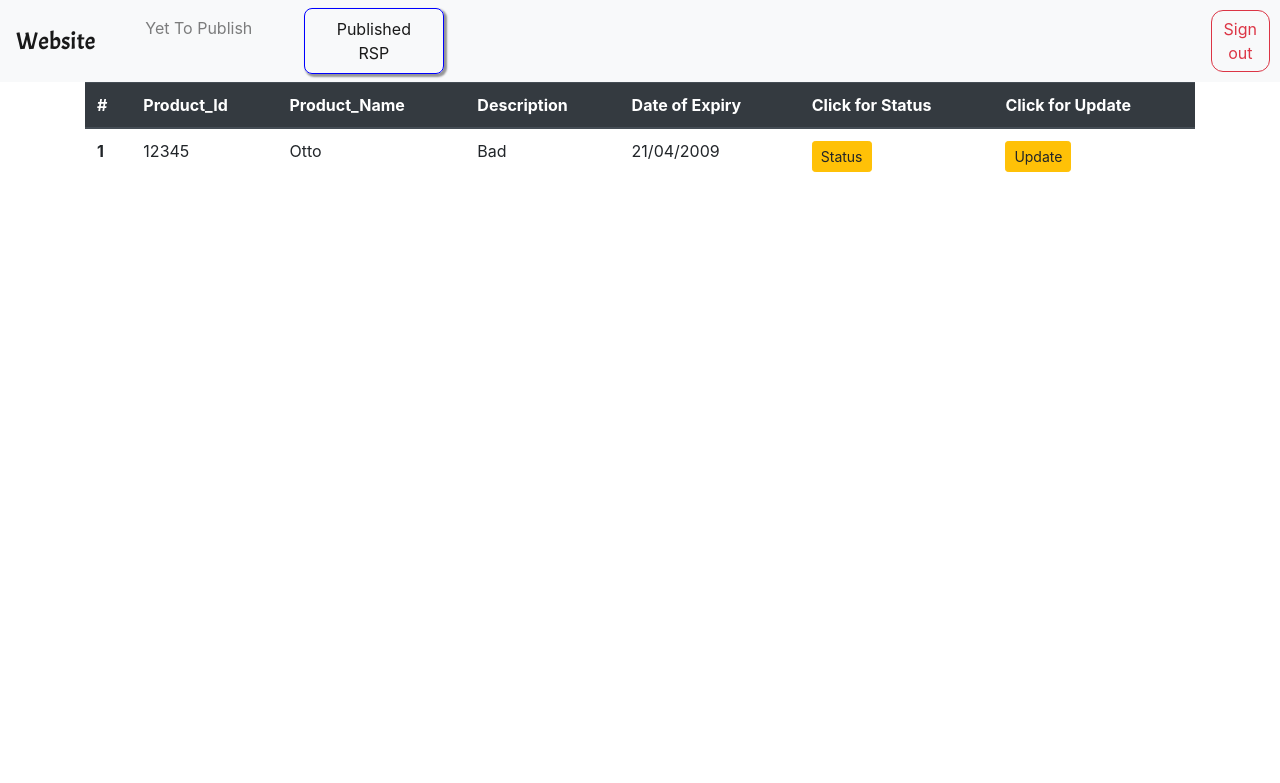
After one commit to pranjael2719/Procurement-System, a PHP site: page /company/publishedrsp.html in a window 1280 px wide. The commit adds this page. Shown: the top 783 px of the page. Run offline with PHP 8.4, Linux system fonts and the light colour scheme.

Commit message:
Company folder in progress

```diff
--- /dev/null
+++ b/frontend-code/public/company/publishedrsp.html
@@ -0,0 +1,59 @@
+<html>
+  <head>
+    <title>
+      Published RSP
+    </title>
+    <link rel="stylesheet" href="https://stackpath.bootstrapcdn.com/bootstrap/4.5.0/css/bootstrap.min.css" integrity="sha384-9aIt2nRpC12Uk9gS9baDl411NQApFmC26EwAOH8WgZl5MYYxFfc+NcPb1dKGj7Sk" crossorigin="anonymous">
+    <link rel="stylesheet" href="style.css">
+    <link href="https://fonts.googleapis.com/css2?family=Acme&display=swap" rel="stylesheet">
+  </head>
+  <body>
+
+    <nav class="navbar navbar-expand-lg navbar-light bg-light">
+      <a class="navbar-brand" href="#"> Website </a>
+      <button class="navbar-toggler" type="button" data-toggle="collapse" data-target="#navbarNav" aria-controls="navbarNav" aria-expanded="false" aria-label="Toggle navigation">
+        <span class="navbar-toggler-icon"></span>
+      </button>
+      <div class="collapse navbar-collapse" id="navbarNav">
+        <ul class="navbar-nav">
+          <li class="nav-item ">
+            <a class="nav-link" href="yetToPublish.html"> Yet To Publish <span class="sr-only">(current)</span></a>
+          </li>
+          <li class="nav-item active disabled">
+            <a class="nav-link" href="publishedrsp.html"> Published RSP </a>
+          </li>
+
+        </ul>
+
+        <a href="logout.html" class="btn btn-outline-danger sign-out"> Sign out </a>
+
+      </div>
+    </nav>
+    <div class="container">
+      <table class="table">
+        <thead class="thead-dark">
+          <tr>
+            <th scope="col">#</th>
+            <th scope="col">Product_Id</th>
+            <th scope="col">Product_Name</th>
+            <th scope="col">Description</th>
+            <th scope="col">Date of Expiry</th>
+            <th scope="col">Click for Status</th>
+            <th scope="col">Click for Update</th>
+          </tr>
+        </thead>
+        <tbody>
+          <tr>
+            <th scope="row">1</th>
+            <td>12345</td>
+            <td>Otto</td>
+            <td>Bad</td>
+            <td>21/04/2009</td>
+            <td><button type="button" class="btn btn-warning btn-sm">Status</button></td>
+            <td><button type="button" class="btn btn-warning btn-sm">Update</button></td>
+          </tr>
+        </tbody>
+      </table>
+    </div>
+  </body>
+</html>
--- a/frontend-code/public/vendor/style.css
+++ b/frontend-code/public/company/style.css
@@ -25,31 +25,6 @@
 }
 .sign-out
 {
-	margin-left: 50%;
+	margin-left: 65%;
 	border-radius: 0.75em;
 }
-
-.details
-{
-	border: 1px solid black;
-	border-radius: 2px;
-	margin: 3% 15%;
-	padding: 2% 5%;
-}
-
-.form-control
-{
-	border: none;
-}
-input:focus{
-	outline: 0 0 0 0  !important;
-	box-shadow: 0 0 0 0 !important;
-}
-.contain{
-	margin-top: 10px;
-	margin: 0px 10px;
-}
-
-.thread-dark{
-	border-radius: 4px;
-}
```
Also changed, not shown: frontend-code/public/company/editrsp.css (added, +80 -0 lines), frontend-code/public/company/editrsp.html (+19 -0 lines), frontend-code/public/company/yetToPublish.html (+34 -0 lines), frontend-code/public/company/pusblishedrsp.html (deleted).
